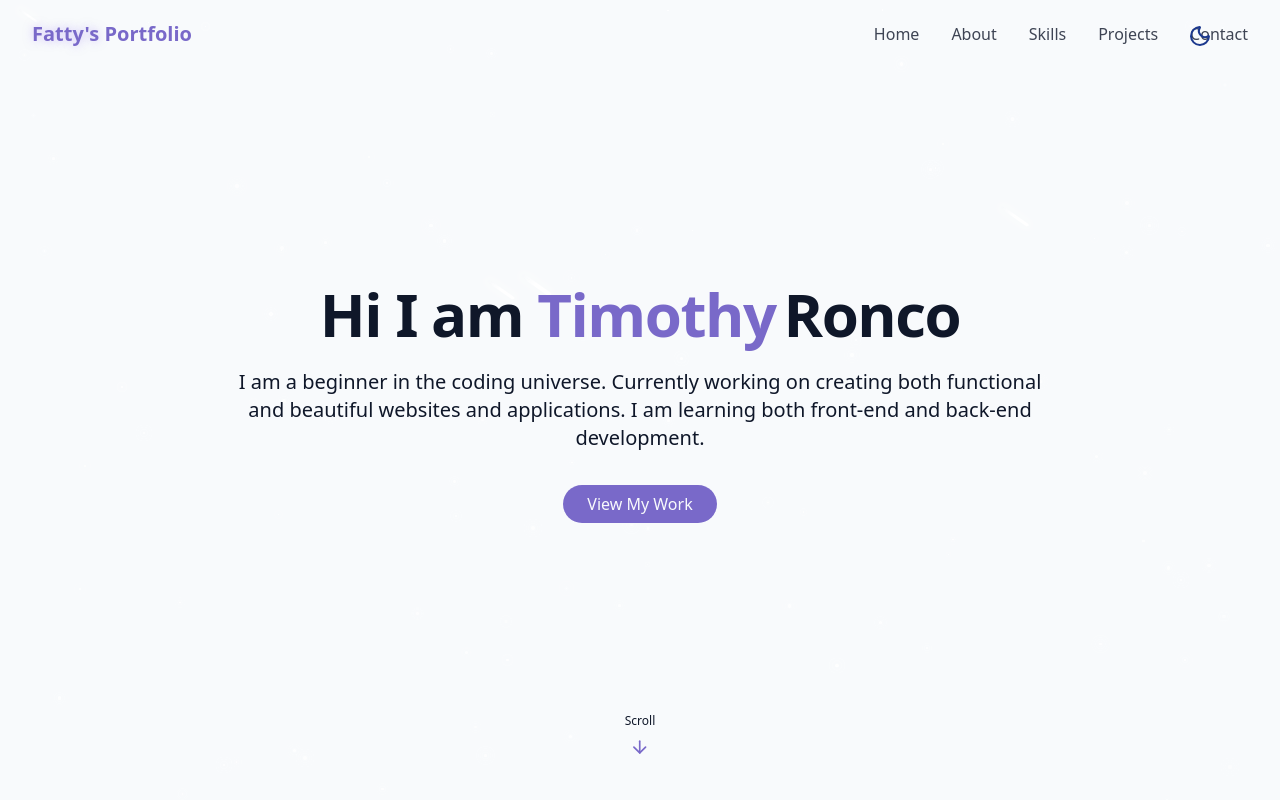
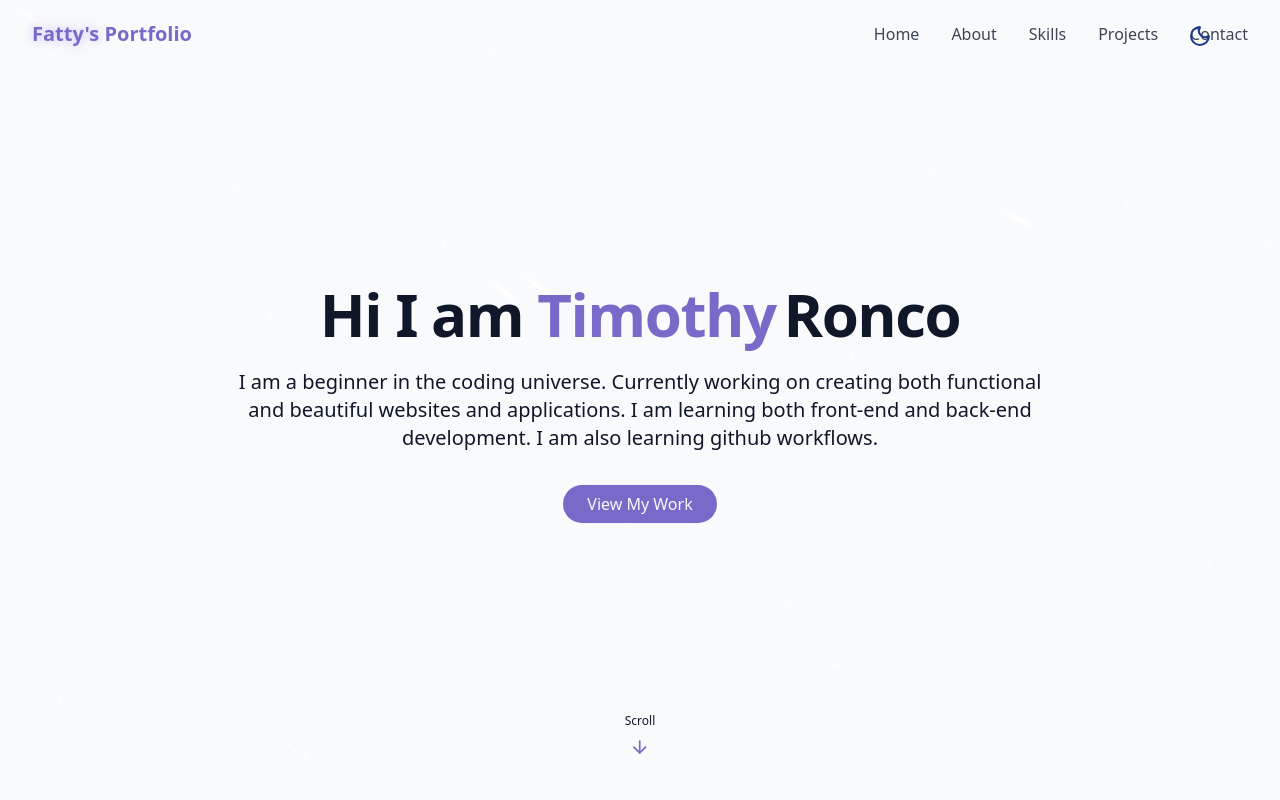
Before and after one commit to tsronco/myPortfolio, a React (Vite) app: page / in a window 1280 px wide. Shown: the top 800 px of the page. Built offline with nearby package versions, Linux system fonts and the light colour scheme.

Commit message:
testing workflow

```diff
--- a/src/components/HeroSection.jsx
+++ b/src/components/HeroSection.jsx
@@ -12,7 +12,7 @@ export const HeroSection = () => {
                     </h1>
 
                     <p className="text-lg md:text-xl text-muted-foreground max-2-2xl mx-auto opacity-0 animate-fade-in-delay-3">
-                        I am a beginner in the coding universe.  Currently working on creating both functional and beautiful websites and applications.  I am learning both front-end and back-end development.
+                        I am a beginner in the coding universe.  Currently working on creating both functional and beautiful websites and applications.  I am learning both front-end and back-end development. I am also learning github workflows.
                     </p>
 
                     <div className="pt-4 opacity-0 animate-fade-in-delay-4">
```
